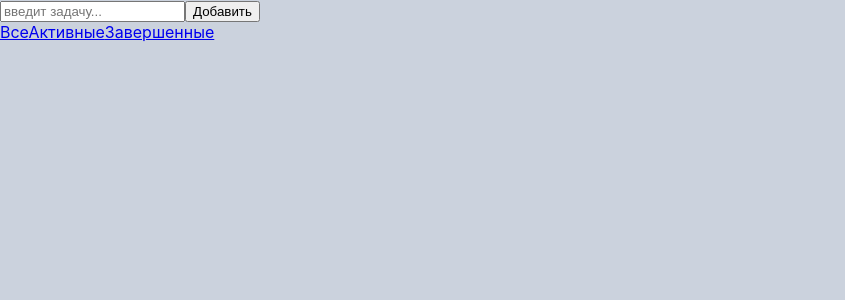
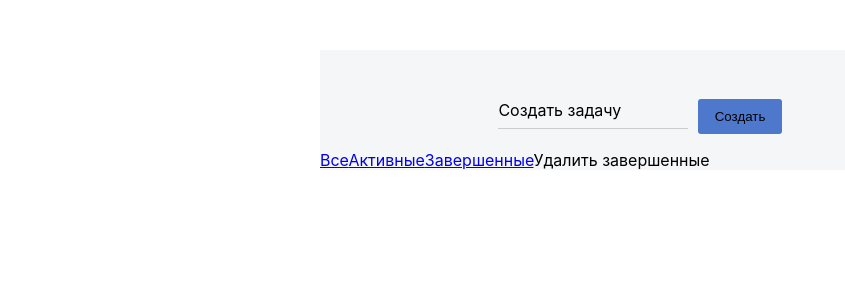
Before and after one commit to nikita-496/to-do-list, a React (Create React App) app: page /complated in a window 1280 px wide. Shown: the top 300 px of the page, without its empty margins (0-845 px from the left). Built offline with nearby package versions, Linux system fonts and the light colour scheme.

Commit message:
formatting the AddTask component

```diff
--- a/src/App.css
+++ b/src/App.css
@@ -1,9 +1,78 @@
-body{
-  background-color: #CBD2DDFF;
-}
 .App {
-  margin: 0 auto;
+  display: flex;
+  flex-direction: column;
+  margin: 50px auto;
   width: 50%;
   background-color:#F4F6F8FF;
-  text-align: center;
 }
+
+.complated {
+  color: rgb(168, 166, 166);
+  text-decoration: line-through;
+}
+
+ul li {
+  list-style: none;
+}
+
+.wrapper{
+  display: grid;
+  grid-template-columns: 1fr 10fr 1fr ;
+}
+
+/* AddTask */
+.form {
+  display:flex;
+  justify-content: center;
+}
+.form-item{
+  position: relative;
+  padding-top: 40px;
+}
+.title {
+  position: absolute;
+  top: 50px;
+  transition: top 0.5s;
+}
+textarea {
+  width: 90%;
+  padding: 5px;
+  margin: auto;
+  margin-right: 15px;
+
+  border: 1px solid #ccc;
+  resize: none;
+
+  border: none;
+  background: no-repeat bottom, 50% calc(100% - 1px);
+  background-size: 0 100%, 100% 100%;
+  background-image: linear-gradient(0deg, #9c27b0 2px, rgba(156, 39, 176, 0) 0), linear-gradient(0deg, #ccc 1px, hsla(0, 0%, 82%, 0) 0);
+}
+textarea:focus {
+  outline: none;
+  background-size: 100% 100%, 100% 100%;
+  transition-duration: 0.3s;
+  box-shadow: none;
+}
+textarea:focus+.title,
+textarea:not(:placeholder-shown)+.title{
+  top: 20px;
+  font-size: 12px
+}
+::-webkit-input-placeholder {
+  opacity: 0;
+}
+textarea:focus::-webkit-input-placeholder {
+  opacity: 1;
+}
+.form button {
+  width: 13%;
+  height: 35px;
+  margin-top: auto;
+
+  border: none;
+  border-radius: 3px;
+  background: #4D78CCFF;
+
+}
+/* AddTask */
--- a/src/App.js
+++ b/src/App.js
@@ -2,65 +2,101 @@ import React, { Component } from 'react';
 import { BrowserRouter, NavLink, Route } from 'react-router-dom';
 import './App.css';
 
-class ListTasks extends Component  {
-  constructor(props) {
-    super(props)
-    /*this.state = {
-      isComplated: false
-    }*/
-    this.handleIsComplated = this.handleIsComplated.bind(this)
+function ListComplatedTasks (props){
+  function handleIsComplated  (e, taskName=props.name, key=props.id) {
+    const {checked} = e.target
+   props.createTask(taskName, checked, key)
   }
 
-  handleIsComplated = (e, taskName = this.props.name, key=this.props.id) => {
-    const {checked} = e.target
-    this.props.createTask(taskName, checked, key)
-    /*this.setState({
-      isComplated : e.target.checked
-    })*/
-  }
-
-  /*handleIsComplated = (e, taskName = this.props.name, key=this.props.id) =>{
-    this.props.createTask(taskName, e.target.checked, key)
-  }*/
-  render () {
+    let typeTask
+    (props.isComplated) ? typeTask =  <label className="complated">{props.name}</label>
+     :typeTask =  <label>{props.name}</label>
     return (
-      <li>
+      <li  className = "wrapper">
         <input
               type="checkbox"
               name="isComplated"
-              checked={this.props.isComplated}
-              onChange={this.handleIsComplated}
+              checked={props.isComplated}
+              onChange={handleIsComplated}
         />
-        <label>{this.props.name}</label>
+        {typeTask}
         <button type="button">Удалить</button>
-        <div>Above checkbox is {this.props.isComplated ? "checkbox" : "un-checked"} </div>
       </li>
     )
   }
 
+function ListActiveTasks (props){
+  function handleIsComplated  (e, taskName=props.name, key=props.id) {
+    const {checked} = e.target
+   props.createTask(taskName, checked, key)
   }
 
+    let typeTask
+    (props.isComplated) ? typeTask =  <label className="complated">{props.name}</label>
+     :typeTask =  <label>{props.name}</label>
+    return (
+      <li  className = "wrapper">
+        <input
+              type="checkbox"
+              name="isComplated"
+              checked={props.isComplated}
+              onChange={handleIsComplated}
+        />
+        {typeTask}
+        <button type="button">Удалить</button>
+      </li>
+    )
+  }
+
+function ListAllTasks (props){
+  function handleIsComplated  (e, taskName=props.name, key=props.id) {
+    const {checked} = e.target
+   props.createTask(taskName, checked, key)
+  }
+
+    let typeTask
+    (props.isComplated) ? typeTask =  <label className="complated">{props.name}</label>
+     :typeTask =  <label>{props.name}</label>
+    return (
+      <li className = "wrapper">
+        <input
+              type="checkbox"
+              name="isComplated"
+              checked={props.isComplated}
+              onChange={handleIsComplated}
+        />
+        {typeTask}
+        <button type="button">Удалить</button>
+      </li>
+    )
+  }
+
+
 function ComplatedTask (props) {
+  const complated = props.tasks.filter(task => task.isComplated === true)
+    const listComplatedTasks = complated.map((task)=>
+    <ListComplatedTasks  name={task.name} key={task.key} id={task.key} isComplated={task.isComplated} createTask={props.createTask}/> )
     return(
-    <>
-    </>
-
+      <ul>
+       {listComplatedTasks}
+      </ul>
     )
 }
 
 function ActiveTask (props) {
+  const active = props.tasks.filter(task => task.isComplated === false)
+    const listActiveTasks = active.map((task)=>
+    <ListActiveTasks  name={task.name} key={task.key} id={task.key} isComplated={task.isComplated} createTask={props.createTask}/> )
   return(
-    <>
-    </>
-
+    <ul>
+    {listActiveTasks}
+   </ul>
   )
 }
 
 function AllTask (props){
-    //const typeTask
   const listTasks = props.tasks.map((task)=>
-    <ListTasks  name={task.name} key={task.key} id={task.key} isComplated={task.isComplated} createTask={props.createTask}/> )
-
+    <ListAllTasks  name={task.name} key={task.key} id={task.key} isComplated={task.isComplated} createTask={props.createTask}/> )
     return(
       <ul>
        {listTasks}
@@ -75,22 +111,27 @@ function NavBar() {
       <NavLink to="all">Все</NavLink>
       <NavLink to="active">Активные</NavLink>
       <NavLink to="complated">Завершенные</NavLink>
+      <span>Удалить завершенные</span>
     </div>
   )
 }
 
-function AddTask (props) {
-  function handleTaskName(e){
+function AddTask  (props) {
+   function handleTaskName (e) {
     props.updateNameTask(e.target.value)
   }
-  function AddNewTask(e){
+   function AddNewTask (e) {
     props.createTask(e.target.value)
   }
+
     return(
-  <div>
-    <input type="text" placeholder="введит задачу..." value={props.taskName} onChange={handleTaskName}/>
-    <button type="button" value={props.taskName} onClick={AddNewTask}> Добавить</button>
+       <form className="form">
+          <div className="form-item">
+            <textarea type="text" placeholder="Введите задачу..." value={props.taskName} onChange={handleTaskName}/>
+            <label className="title">Создать задачу</label>
           </div>
+          <button type="button" value={props.taskName} onClick={AddNewTask}> Создать</button>
+      </form>
     )
 }
 
@@ -105,7 +146,6 @@ export default class App extends Component {
     this.updateNameTask = this.updateNameTask.bind(this)
     this.createTask = this.createTask.bind(this)
     this.updateTask = this.updateTask.bind(this)
-    //this.handleIsComplated = this.handleIsComplated.bind(this)
   }
    updateNameTask (taskName) {
     this.setState({
@@ -128,18 +168,8 @@ export default class App extends Component {
 
     const taskArray = this.state.tasks
 
-       //Обновить свойство isComplate состояния tasks
-       /*function updateTask (isComplated, key) {
-        let tasksCopy = JSON.parse(JSON.stringify(taskArray))
-        let complatedTask = tasksCopy.filter(task => task.key === key)
-        complatedTask[0].isComplated = isComplated
-        return this.setState({
-          tasks: tasksCopy
-        })
-      }*/
-
     //введенная задача не пустая строка
-    if(taskName !== "" && key == undefined) {
+    if(taskName !== "" && key === undefined) {
 
       taskArray.unshift({
         name: taskName,
@@ -153,26 +183,32 @@ export default class App extends Component {
 
     }
     //задача помечена как завершенная
-    else if (isComplated || !isComplated) {
+    else if ((isComplated || !isComplated) && taskName !== "") {
       this.updateTask(isComplated,key)
     }
   }
 
-
   render() {
-    const {taskName, tasks, isComplated} = this.state
+    const {taskName, tasks} = this.state
     return(
       <BrowserRouter>
+      <div className="App">
+      <div>
        <AddTask taskName={taskName} updateNameTask={this.updateNameTask} createTask={this.createTask}/>
+      </div>
 
+      <div>
        <Route path="/all" render={(props)=> <AllTask tasks={tasks} updateNameTask={this.updateNameTask} createTask={this.createTask}/>}/>
 
        <Route path="/active" render={(props)=> <ActiveTask tasks={tasks} createTask={this.createTask} />}/>
 
        <Route path="/complated" render={(props)=>  <ComplatedTask tasks={tasks} createTask={this.createTask} />}/>
+      </div>
 
-
+      <div>
         <NavBar />
+      </div>
+      </div>
       </BrowserRouter>
     )
   }
```
Lines whose indentation alone changed are shown as unchanged.
